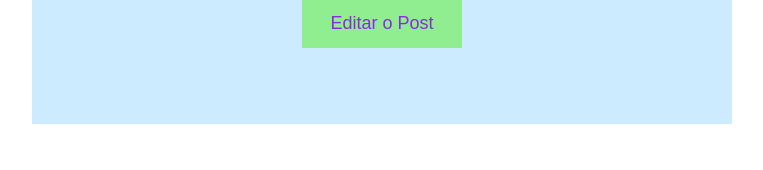
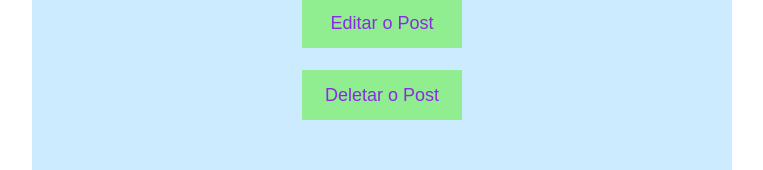
Before and after one commit to GustavoFSProg/blog-web, a React (Create React App) app: page /profile in a window 1280 px wide. Shown: the part 952-1122 px from the top of the page, without its empty margins (258-1021 px from the left). Before the commit the page ends 1084 px from the top, so only its background shows below. Built offline with nearby package versions, Linux system fonts and the light colour scheme; no server answers.

Commit message:
delete feito

```diff
--- a/src/Profile.js
+++ b/src/Profile.js
@@ -10,6 +10,8 @@ function Profile() {
   const [user_name, setUser_name] = useState('')
   const [comments, setComments] = useState('')
 
+  const token = localStorage.getItem('Token')
+
   const history = useHistory()
 
   function setItemId(id) {
@@ -18,6 +20,22 @@ function Profile() {
 
   function getDateWithoutTime(date) {
     return require('moment')(date).format('DD-MM-YYYY')
+  }
+
+  async function deletePost() {
+    try {
+      if (!token) {
+        alert('Token inválido! Login to Enter!')
+      } else {
+        const id = localStorage.getItem('ViewsID')
+
+        await api.delete(`/del/${id}`)
+
+        return alert('Post Apagado!!')
+      }
+    } catch (error) {
+      return alert('ERRO ao Deletar!!')
+    }
   }
 
   async function handleComents(e) {
@@ -290,6 +308,29 @@ function Profile() {
             >
               Editar o Post
             </Link>
+
+            <Link
+              style={{
+                width: '160px',
+                height: '50px',
+                background: 'lightgreen',
+                borderRadius: '25',
+                textAlign: 'center',
+
+                fontFamily: 'Arial',
+                fontSize: '18px',
+                textDecoration: 'none',
+                color: 'blueviolet',
+                marginBottom: '22px',
+                display: 'flex',
+                justifyContent: 'center',
+                alignItems: 'center',
+              }}
+              to="/update-post"
+              onClick={() => deletePost()}
+            >
+              Deletar o Post
+            </Link>
             <br />
             <br />
             <br />
```
